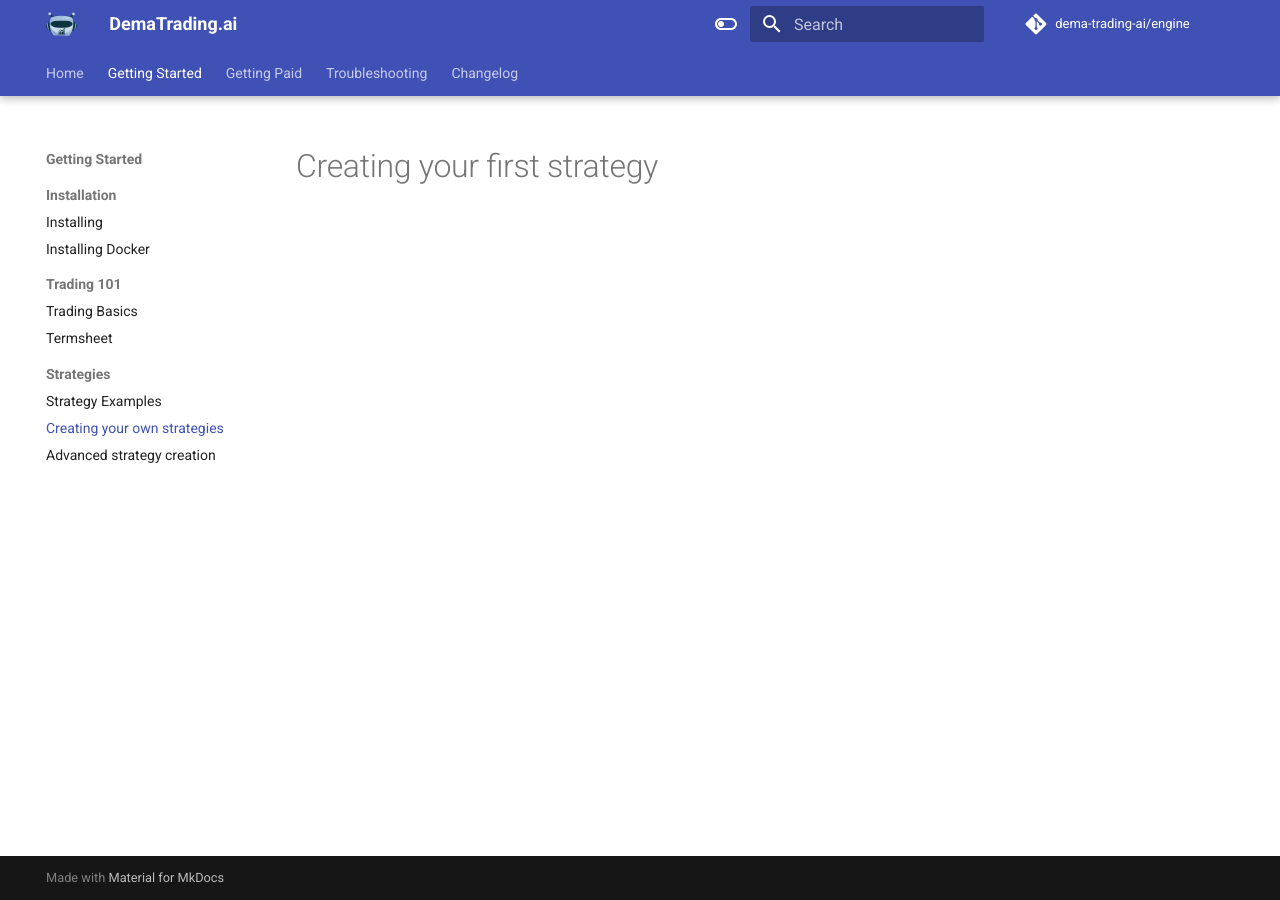
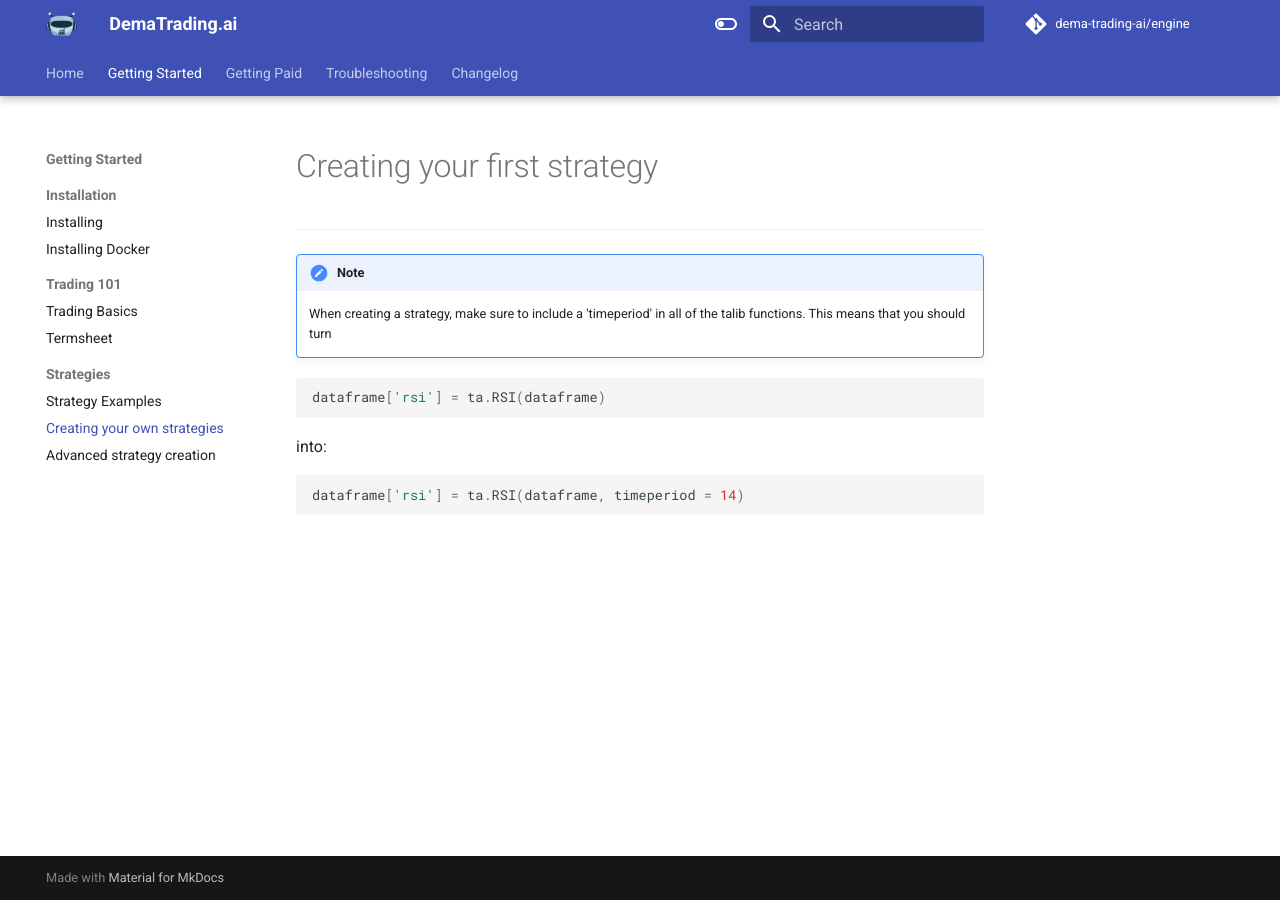
Before and after one commit to dema-trading-ai/docs, an MkDocs documentation site: the page built from docs/getting_started/strategies/creatingstrat.md, in a window 1280 px wide. Built offline with MkDocs 1.6.1 and Material for MkDocs 9.7.7, drawn with Linux system fonts in a browser that asks for light colours; comment, search, counter and statistics services are not loaded.

Commit message:
Fixing the timeperiod warning
As described in issues, this should indicate a warning and show how to do it. I put it under the creating your first strategy page as I feel it's necessary to put it there.

````diff
--- a/docs/getting_started/strategies/creatingstrat.md
+++ b/docs/getting_started/strategies/creatingstrat.md
@@ -1 +1,11 @@
 # Creating your first strategy
+***
+!!! note
+    When creating a strategy, make sure to include a 'timeperiod' in all of the talib functions. This means that you should turn
+```python
+dataframe['rsi'] = ta.RSI(dataframe)
+```
+into:
+```python
+dataframe['rsi'] = ta.RSI(dataframe, timeperiod = 14)
+```
````
